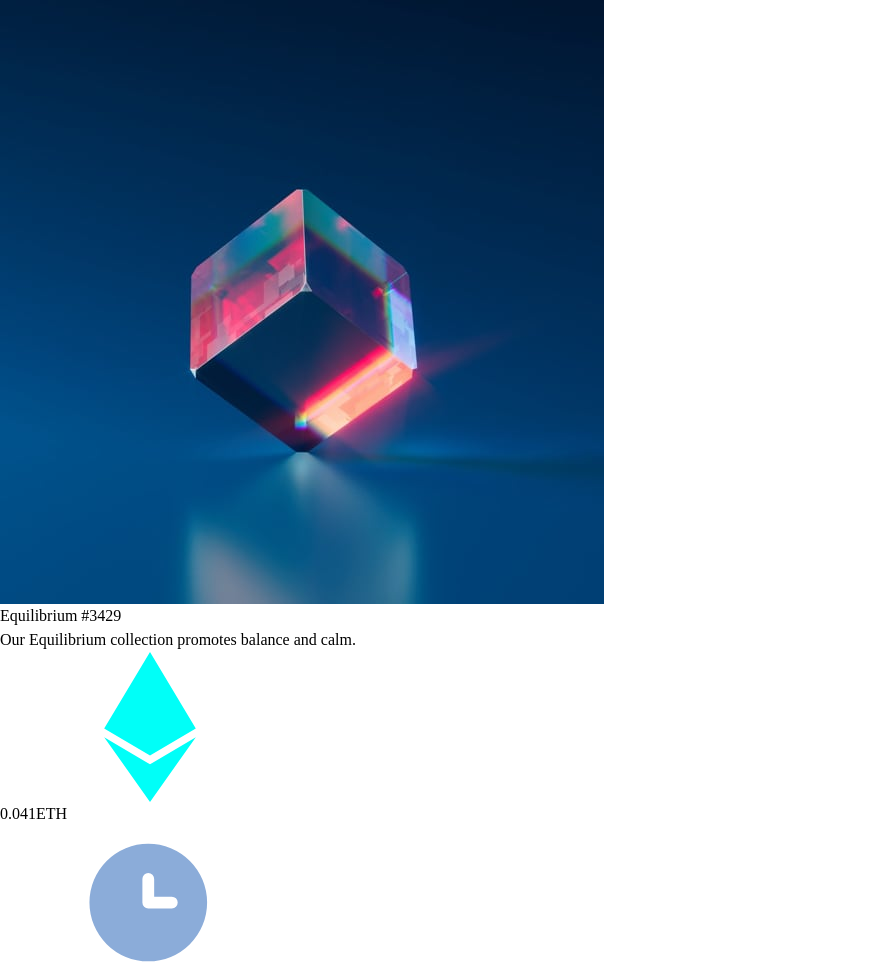
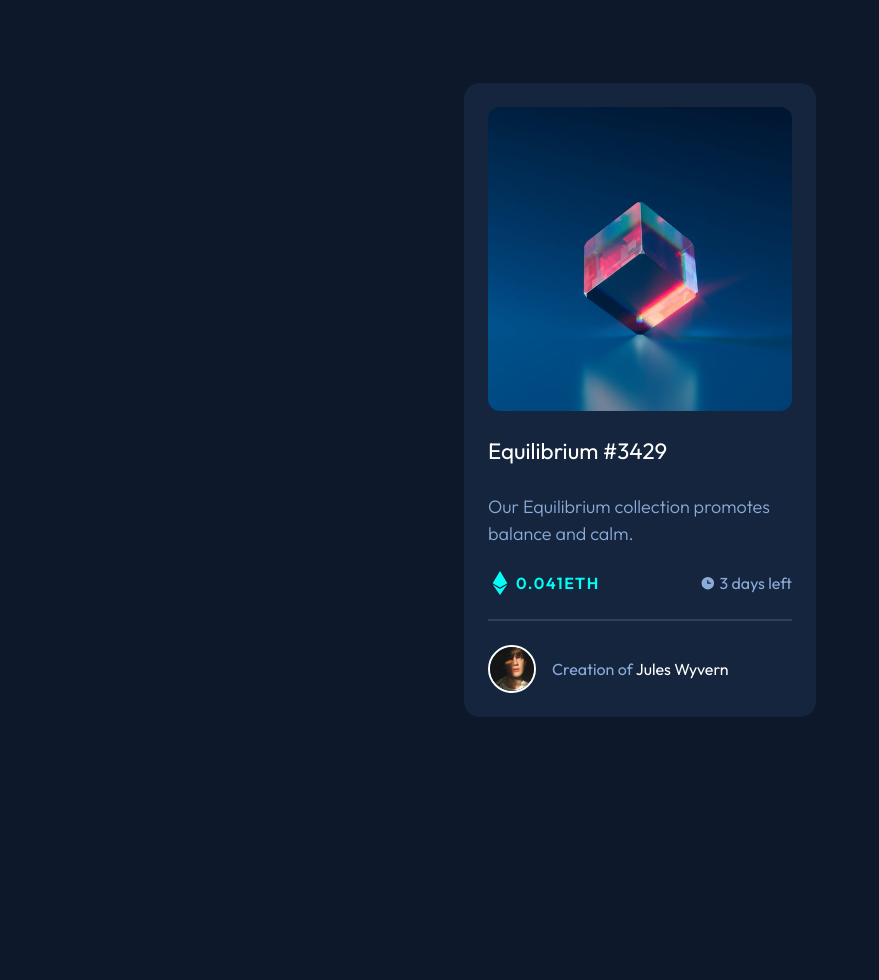
Before and after one commit to johndoecs/nft-preview-card-component, a plain HTML site: page index.html in a window 1280 px wide. Shown: the top 980 px of the page, without its empty margins (0-879 px from the left). After the commit the page ends 800 px from the top, so only its background shows below. Drawn offline with Linux system fonts and the light colour scheme.

Commit message:
Release version 1.0

```diff
--- a/index.html
+++ b/index.html
@@ -20,28 +20,34 @@
 
   <article class="card">
 
-    <img src="images/image-equilibrium.jpg" alt="" class="card-image">
-
-    <h2>Equilibrium #3429</h2>
-
-    <p>Our Equilibrium collection promotes balance and calm.</p>
-
-    <div>
-      <svg class="icon">
-        <use xlink:href="images/icons.svg#icon-ethereum"></use>
-      </svg>
-      <data value="0.041ETH">0.041ETH</data>
+    <div class="card-image">
+      <img src="images/image-equilibrium.jpg" alt="Transparent cube with reflected light" class="card-image">
     </div>
 
-    <div>
-      <svg class="icon">
-        <use xlink:href="images/icons.svg#icon-clock"></use>
-      </svg>
-      <time datetime="">3 days left</time>
+    <h2 class="card-title">Equilibrium #3429</h2>
+
+    <p class="card-desc">Our Equilibrium collection promotes balance and calm.</p>
+
+    <div class="card-detail">
+      <span class="ethereum">
+        <svg class="icon" aria-hidden="true">
+          <use xlink:href="images/icons.svg#icon-ethereum"></use>
+        </svg>
+        <data value="0.041ETH">0.041ETH</data>
+      </span>
+
+      <span class="time">
+        <svg class="icon" aria-hidden="true">
+          <use xlink:href="images/icons.svg#icon-clock"></use>
+        </svg>
+        <time datetime="P3D">3 days left</time>
+      </span>
     </div>
 
-    <footer>
-      <img src="images/image-avatar.png" alt="">
+    <hr aria-hidden="true">
+
+    <footer class="card-footer">
+      <img src="images/image-avatar.png" alt="Avatar">
       <span>Creation of <b>Jules Wyvern</b></span>
     </footer>
 
--- a/style.css
+++ b/style.css
@@ -1,9 +1,9 @@
 :root {
-
 
     --clr-primary-600: hsl(215, 51%, 70%);
 
-    --clr-accent-300: hsl(178, 100%, 50%);
+    --clr-accent-300: hsla(178, 100%, 50%, 1);
+    --clr-accent-300-2: hsla(178, 100%, 50%, .5);
 
     --clr-neutral-900: hsl(217, 54%, 11%);
     --clr-neutral-700: hsl(216, 50%, 16%);
@@ -20,9 +20,9 @@
     --fs-400: 0.875rem; /*14*/
     --fs-500: 0.9375rem; /*15*/
     --fs-600: 1rem;
-    --fs-700: 1.875rem; /*30*/
-    --fs-800: 2.5rem; /*40*/
-    --fs-900: 3.5rem; /*56*/
+    --fs-700: 1.125rem;
+    --fs-800: 1.4rem;
+    --fs-900: 3.5rem;
 
     --size-100: 0.25rem;
     --size-200: 0.5rem;
@@ -34,7 +34,131 @@
     --size-700: 3rem;
     --size-800: 4rem;
     --size-900: 5rem;
+}
 
-
+body {
+    display: grid;
+    place-content: center;
+    font-family: var(--ff-primary);
+    background-color: var(--clr-neutral-900);
 
 }
+
+.card {
+    display: flex;
+    flex-direction: column;
+    gap: var(--size-500);
+    max-width: 22rem;
+    margin: var(--size-600);
+    padding: var(--size-500);
+    background-color: var(--clr-neutral-700);
+    border-radius: var(--size-400);
+    color: var(--clr-primary-600);
+}
+
+.card-image {
+    position: relative;
+}
+
+.card-image img {
+    border-radius: var(--size-300);
+}
+
+.card-image:hover::after {
+    content: "";
+    position: absolute;
+    top: 0;
+    left: 0;
+    width: 100%;
+    height: 100%;
+    border-radius: var(--size-300);
+    background: center no-repeat url("images/icon-view.svg") var(--clr-accent-300-2);
+    cursor: pointer;
+}
+
+.card-title {
+    color: var(--clr-neutral-100);
+    font-size: var(--fs-800);
+    font-weight: var(--fw-regular);
+}
+
+.card-title:hover {
+    color: var(--clr-accent-300);
+}
+
+.card-desc {
+    font-size: var(--fs-700);
+    font-weight: var(--fw-light);
+}
+
+.card-detail {
+    display: flex;
+    justify-content: space-between;
+
+    flex-direction: column;
+    gap: var(--size-400);
+    align-items: flex-start;
+}
+
+@media (min-width:25em) {
+    .card-detail {
+        flex-direction: row;
+    }
+}
+
+.card-detail span {
+    display: flex;
+    align-items: center;
+    gap: var(--size-100);
+}
+
+span.ethereum svg {
+    width: var(--size-400);
+}
+
+@media (min-width:25em) {
+    span.ethereum svg {
+        width: var(--size-500);
+    }
+}
+
+span.ethereum data {
+    color: var(--clr-accent-300);
+    font-weight: var(--fw-semi-bold);
+    letter-spacing: .1rem;
+}
+
+span.time svg {
+    width: var(--size-400);
+}
+
+svg {
+    aspect-ratio: 1;
+}
+
+hr {
+    background-color: var(--clr-neutral-600);
+    height: 2px;
+    border: none;
+}
+
+.card-footer {
+    display: flex;
+    justify-content: flex-start;
+    align-items: center;
+    gap: var(--size-400);
+}
+
+.card-footer img {
+    width: var(--size-700);
+    border: 2px solid var(--clr-neutral-100);
+    border-radius: 100%;
+}
+
+.card-footer b {
+    color: var(--clr-neutral-100);
+}
+
+.card-footer b:hover {
+    color: var(--clr-accent-300);
+}
```
Also changed, not shown: screenshot-desktop.jpeg (added), 1 other file.
